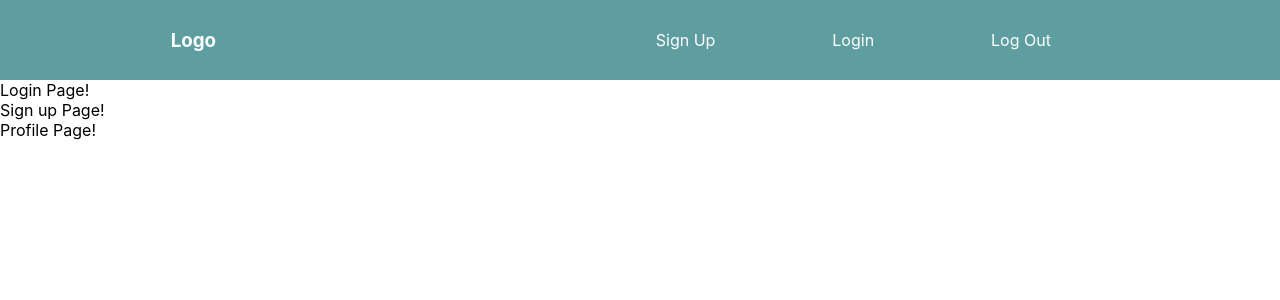
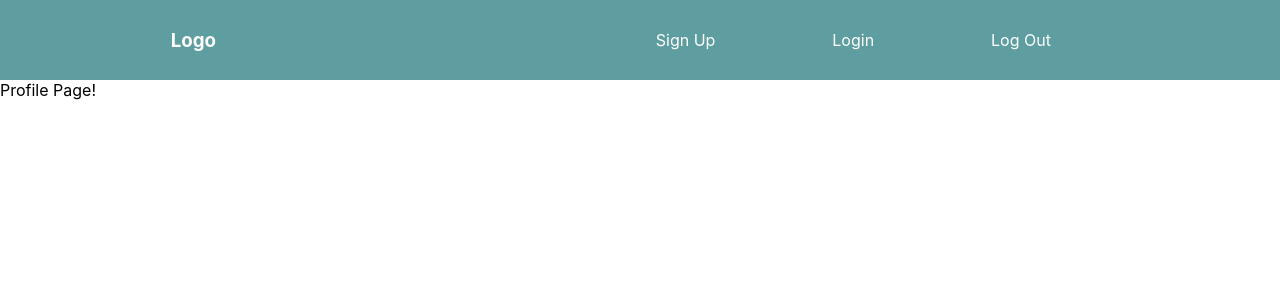
Before and after one commit to ben-zeng/wagster_frontend, a React (Create React App) app: page / in a window 1280 px wide. Shown: the top 300 px of the page. Built offline with nearby package versions, Linux system fonts and the light colour scheme.

Commit message:
added react router, added login and signup conponent routes

```diff
--- a/package.json
+++ b/package.json
@@ -8,6 +8,7 @@
     "react": "^16.11.0",
     "react-dev-utils": "^9.1.0",
     "react-dom": "^16.11.0",
+    "react-router-dom": "^5.1.2",
     "react-scripts": "3.2.0"
   },
   "scripts": {
--- a/src/components/App/App.js
+++ b/src/components/App/App.js
@@ -1,5 +1,6 @@
 import React from 'react';
 import './App.css';
+import { BrowserRouter as Router, Switch, Route} from 'react-router-dom';
 import Nav from '../Nav/Nav';
 import Login from '../Login/Login';
 import SignUp from '../SignUp/SignUp';
@@ -7,14 +8,16 @@ import Profile from '../Profile/Profile';
 
 
 function App() {
-  return (
-    <div className="app-container">
-        <Nav/>
-        <Login/>
-        <SignUp/>
-        <Profile/>
-    </div>
-  );
+    return (
+        <Router>
+            <div className="app">
+                <Nav/>
+                <Route path="/login" component={Login} />
+                <Route path="/signup" component={SignUp} />
+                <Profile/>
+            </div>
+        </Router>
+    );
 }
 
 export default App;
```
Also changed, not shown: 1 other file (tests, documents, lock files or other folders).
